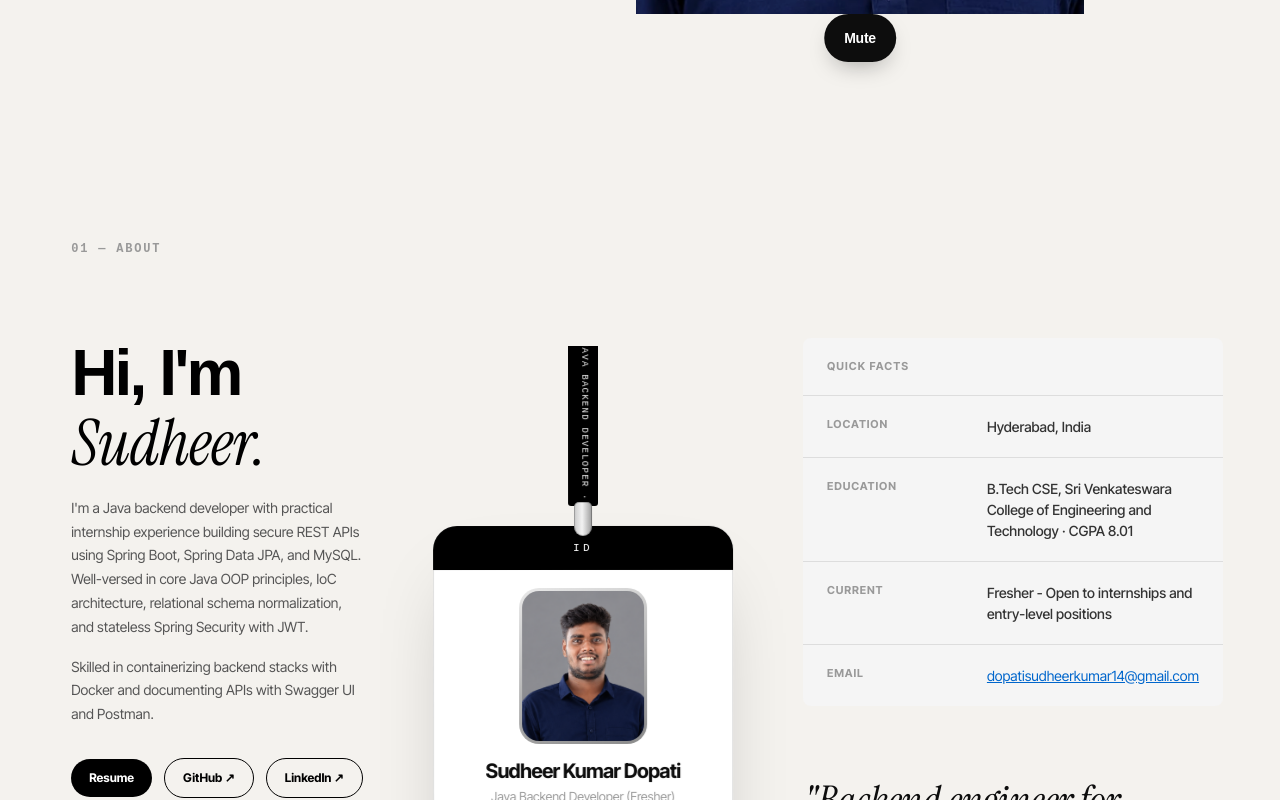
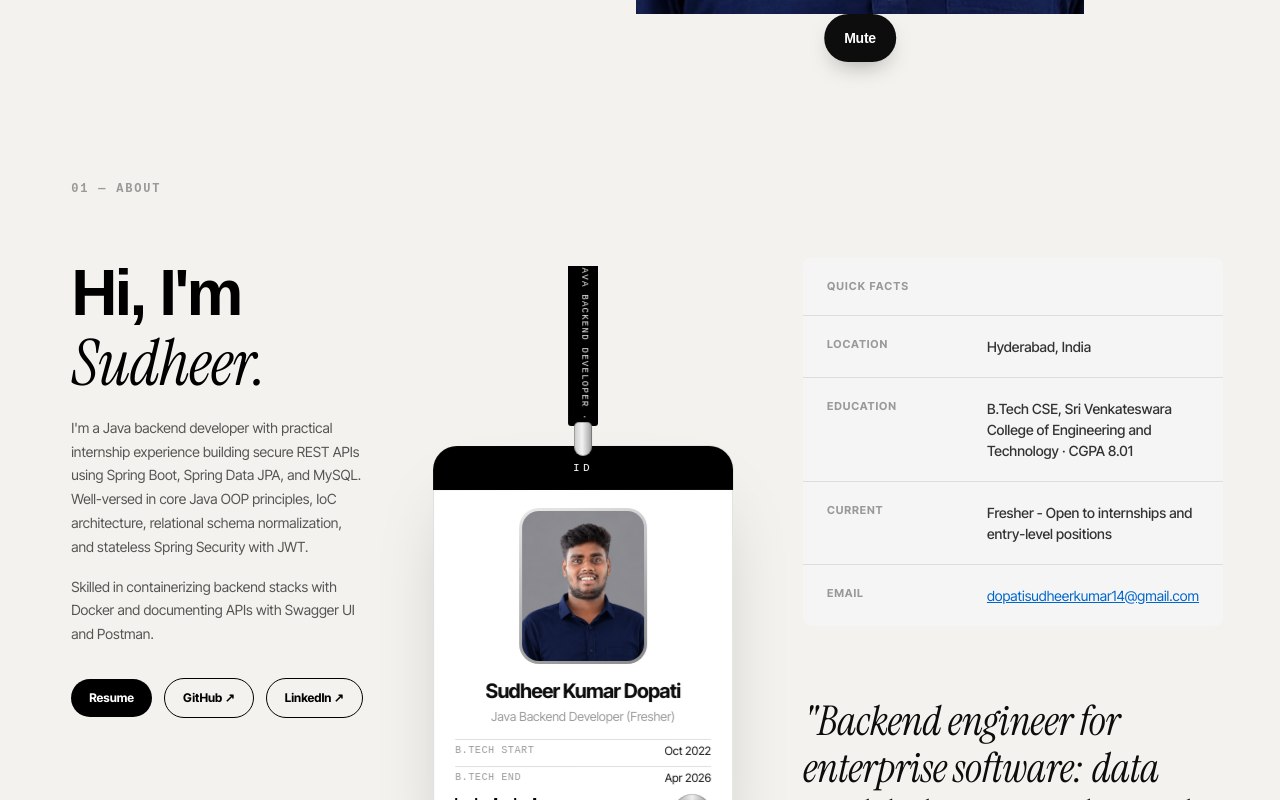
Before and after one commit to DopatiSudheer/portfolio, a Next.js app: page / in a window 1280 px wide. Shown: the part 680-1480 px from the top of the page. Built offline with nearby package versions, Linux system fonts and the light colour scheme; grey boxes are pictures that could not be loaded.

Commit message:
Reduce spacing between sections

```diff
--- a/src/app/globals.css
+++ b/src/app/globals.css
@@ -11,7 +11,7 @@
 }
 @layer components {
   .wrap { max-width: 1320px; margin-inline: auto; padding-inline: var(--gutter); }
-  .sec { padding-block: clamp(96px,14vh,160px); position: relative; }
+  .sec { padding-block: clamp(60px,10vh,100px); position: relative; }
   .h2 { font-weight: 700; letter-spacing: -.045em; line-height: 1; font-size: clamp(40px,6.4vw,88px); }
   .h2 em, .serif-it { font-family: var(--font-serif); font-style: italic; font-weight: 400; color: var(--mute); letter-spacing: -.02em; }
   .tag { font-family: var(--font-mono); font-size: 12px; color: var(--mute); display: flex; gap: 10px; margin-bottom: 20px; }
--- a/src/components/sections/About.tsx
+++ b/src/components/sections/About.tsx
@@ -80,11 +80,11 @@ export default function About() {
 
       <style>{`
         .about {
-          padding: 120px 20px;
+          padding: 60px 20px;
           background: #f4f2ee;
         }
         .about-header {
-          margin-bottom: 80px;
+          margin-bottom: 60px;
         }
         .section-label {
           font-size: 11px;
```
